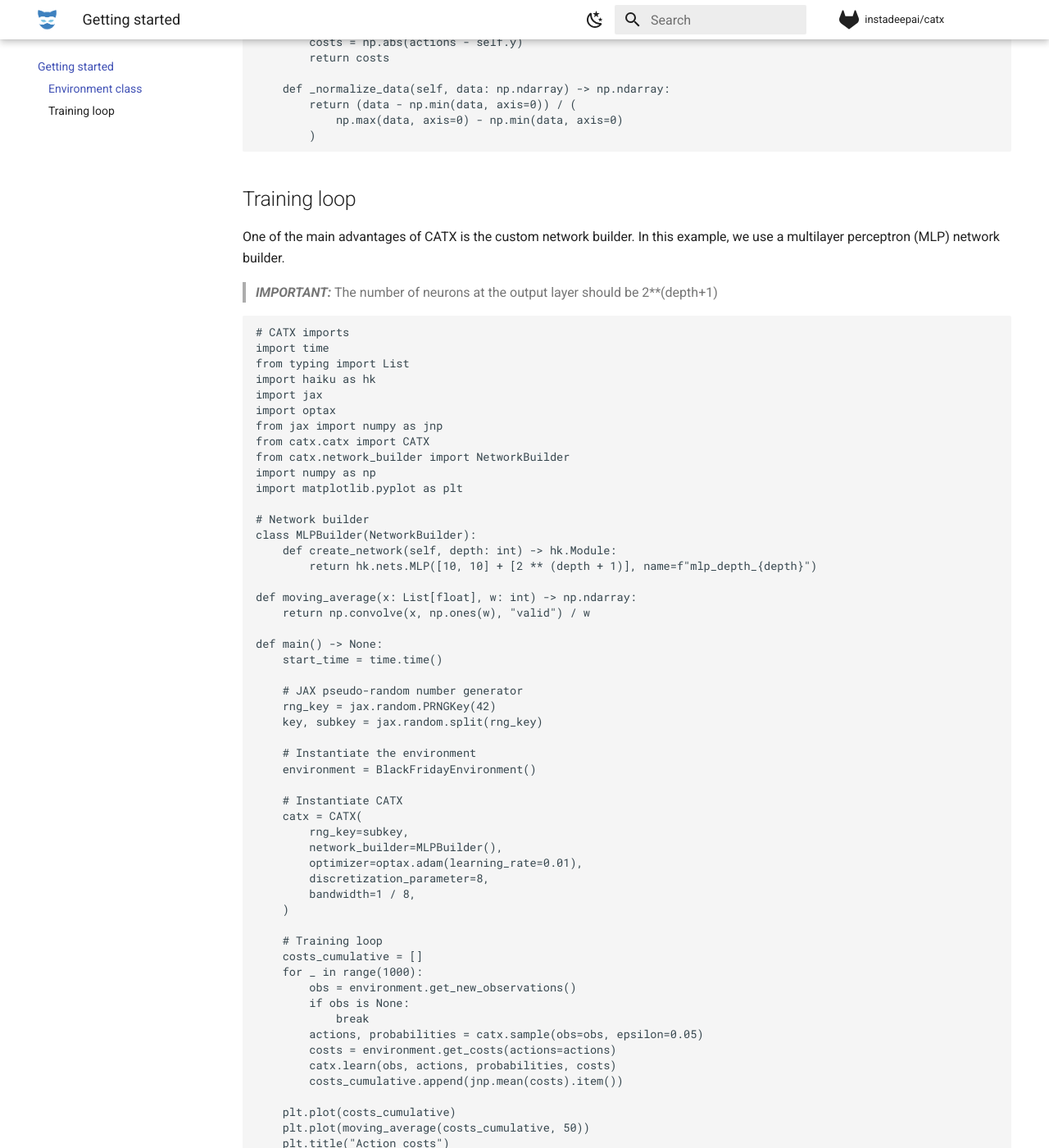
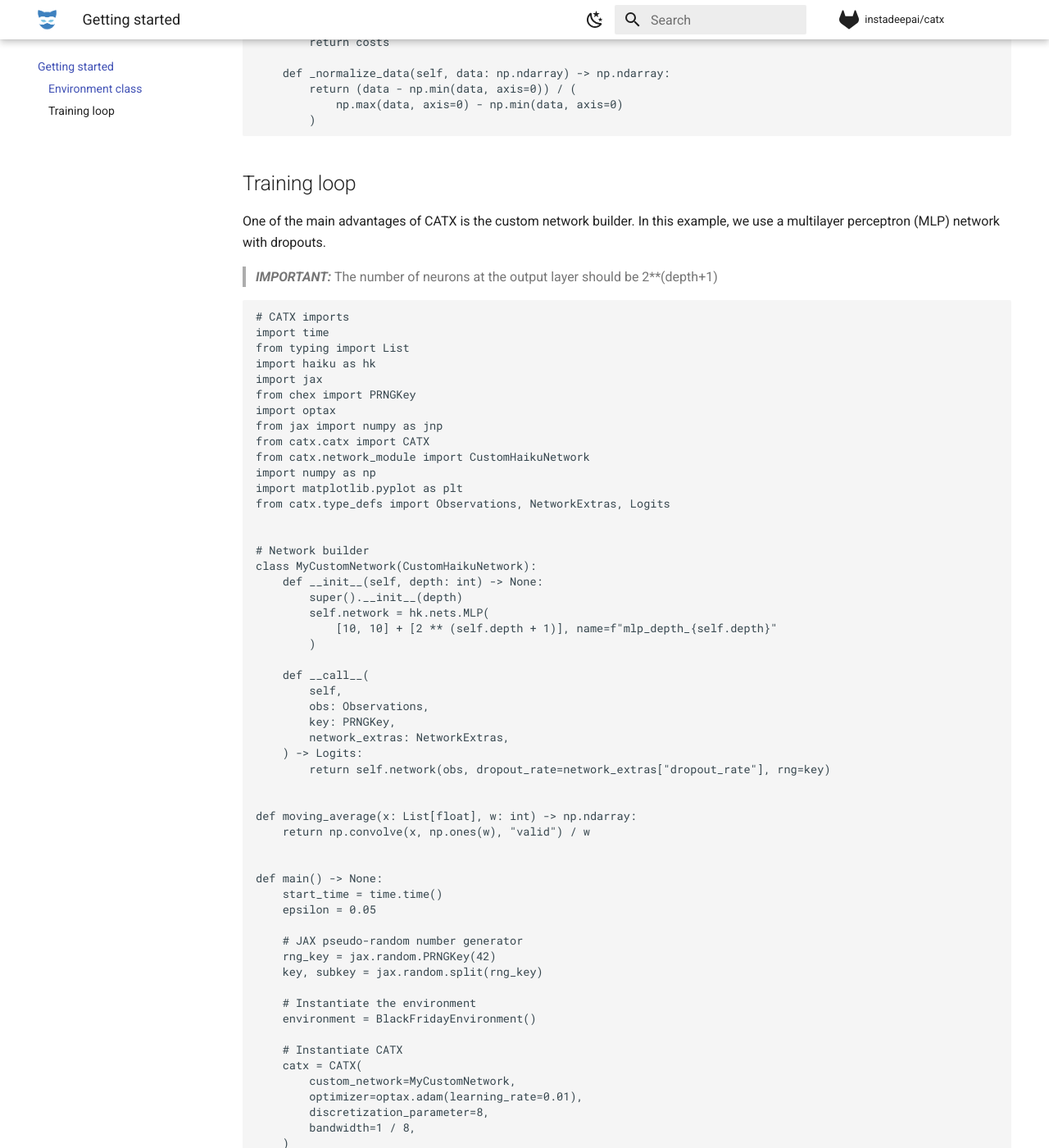
Before and after one commit to instadeepai/catx, an MkDocs documentation site: the page built from docs/getting_started.md, in a window 1280 px wide and 1400 px high, scrolled down 1127 px. Shown: the whole window at 82% size. Built offline with MkDocs 1.6.1 and Material for MkDocs 9.7.7, drawn with Linux system fonts in a browser that asks for light colours; comment, search, counter and statistics services are not loaded; some of the changed text lies outside the part shown.

Commit message:
test: updated convergence catx and contest (#19)
* test: updated convergence catx and contest

* fix: fix mypy type error

* test: updated test_tree

* test: updated network module

* docs: updated getting started guide

* chore: answered review comments

````diff
--- a/docs/getting_started.md
+++ b/docs/getting_started.md
@@ -12,15 +12,14 @@
 ```python
 from typing import Optional
 import tensorflow as tf
+from sklearn.datasets import fetch_openml
 import numpy as np
-from sklearn.datasets import fetch_openml
 from catx.type_defs import Actions, Costs, Observations
+
 
 class BlackFridayEnvironment:
     def __init__(self, batch_size: int = 10) -> None:
-        self.x, self.y = fetch_openml(
-            data_id=41540, as_frame=False, return_X_y=True
-        )
+        self.x, self.y = fetch_openml(data_id=41540, as_frame=False, return_X_y=True)
         rows_with_nan_idx = np.argwhere(np.isnan(self.x))[:, 0]
         self.x = np.delete(self.x, rows_with_nan_idx, axis=0)
         self.y = np.delete(self.y, rows_with_nan_idx, axis=0)
@@ -58,7 +57,7 @@
 
 ## Training loop
 One of the main advantages of CATX is the custom network builder.
-In this example, we use a multilayer perceptron (MLP) network builder.
+In this example, we use a multilayer perceptron (MLP) network with dropouts.
 > **_IMPORTANT:_**  The number of neurons at the output layer should be 2**(depth+1)
 
 ```python
@@ -67,23 +66,40 @@
 from typing import List
 import haiku as hk
 import jax
+from chex import PRNGKey
 import optax
 from jax import numpy as jnp
 from catx.catx import CATX
-from catx.network_builder import NetworkBuilder
+from catx.network_module import CustomHaikuNetwork
 import numpy as np
 import matplotlib.pyplot as plt
+from catx.type_defs import Observations, NetworkExtras, Logits
+
 
 # Network builder
-class MLPBuilder(NetworkBuilder):
-    def create_network(self, depth: int) -> hk.Module:
-        return hk.nets.MLP([10, 10] + [2 ** (depth + 1)], name=f"mlp_depth_{depth}")
+class MyCustomNetwork(CustomHaikuNetwork):
+    def __init__(self, depth: int) -> None:
+        super().__init__(depth)
+        self.network = hk.nets.MLP(
+            [10, 10] + [2 ** (self.depth + 1)], name=f"mlp_depth_{self.depth}"
+        )
+
+    def __call__(
+        self,
+        obs: Observations,
+        key: PRNGKey,
+        network_extras: NetworkExtras,
+    ) -> Logits:
+        return self.network(obs, dropout_rate=network_extras["dropout_rate"], rng=key)
+
 
 def moving_average(x: List[float], w: int) -> np.ndarray:
     return np.convolve(x, np.ones(w), "valid") / w
 
+
 def main() -> None:
     start_time = time.time()
+    epsilon = 0.05
 
     # JAX pseudo-random number generator
     rng_key = jax.random.PRNGKey(42)
@@ -94,8 +110,7 @@
 
     # Instantiate CATX
     catx = CATX(
-        rng_key=subkey,
-        network_builder=MLPBuilder(),
+        custom_network=MyCustomNetwork,
         optimizer=optax.adam(learning_rate=0.01),
         discretization_parameter=8,
         bandwidth=1 / 8,
@@ -103,13 +118,33 @@
 
     # Training loop
     costs_cumulative = []
-    for _ in range(1000):
+    for i in range(1000):
         obs = environment.get_new_observations()
         if obs is None:
             break
-        actions, probabilities = catx.sample(obs=obs, epsilon=0.05)
+
+        if i == 0:
+            network_extras = {"dropout_rate": 0.0}
+            state = catx.init(
+                obs=obs, epsilon=epsilon, key=key, network_extras=network_extras
+            )
+
+        state.network_extras["dropout_rate"] = 0.0
+        actions, probabilities, state = catx.sample(
+            obs=obs, epsilon=epsilon, state=state
+        )
+
         costs = environment.get_costs(actions=actions)
-        catx.learn(obs, actions, probabilities, costs)
+
+        state.network_extras["dropout_rate"] = 0.2
+        state = catx.learn(
+            obs=obs,
+            actions=actions,
+            probabilities=probabilities,
+            costs=costs,
+            state=state,
+        )
+
         costs_cumulative.append(jnp.mean(costs).item())
 
     plt.plot(costs_cumulative)
````
Also changed, not shown: 6 other files.
